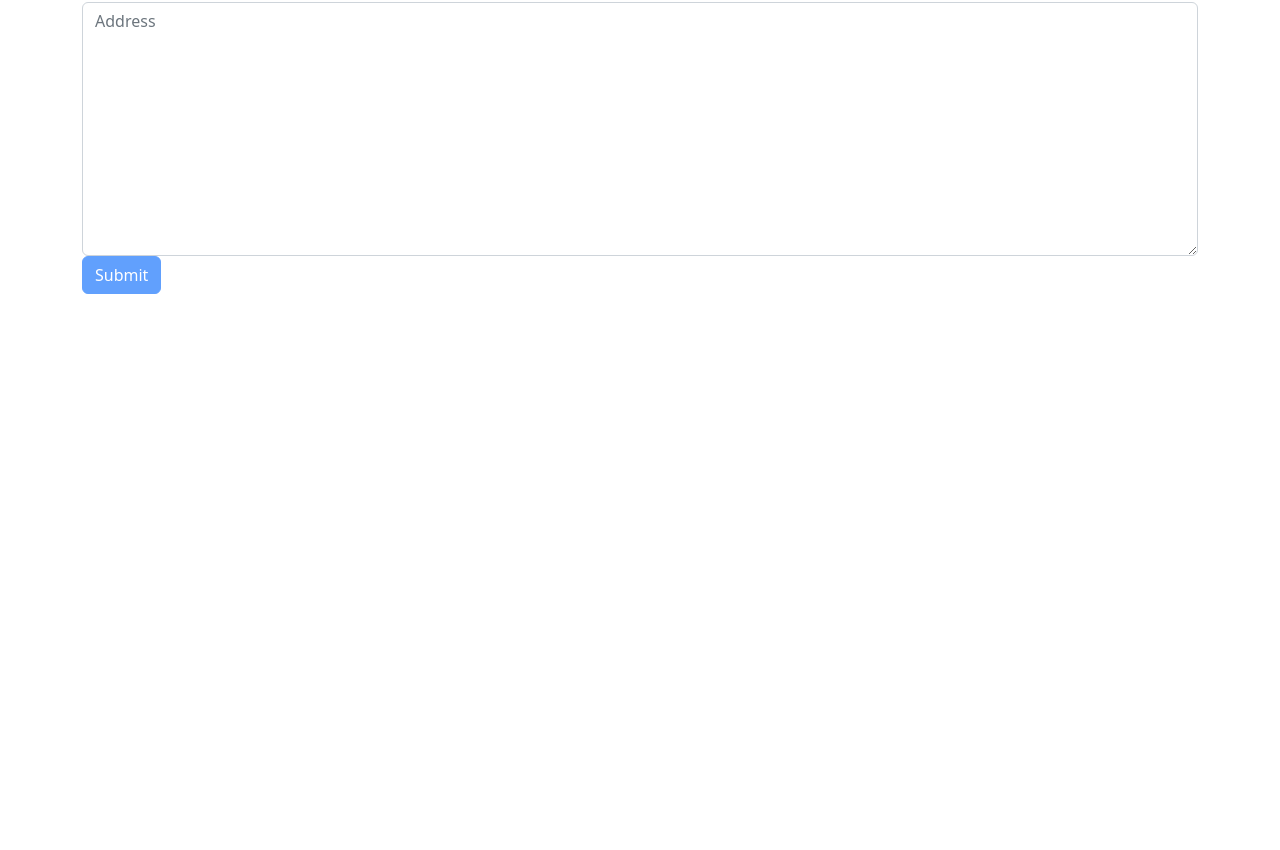
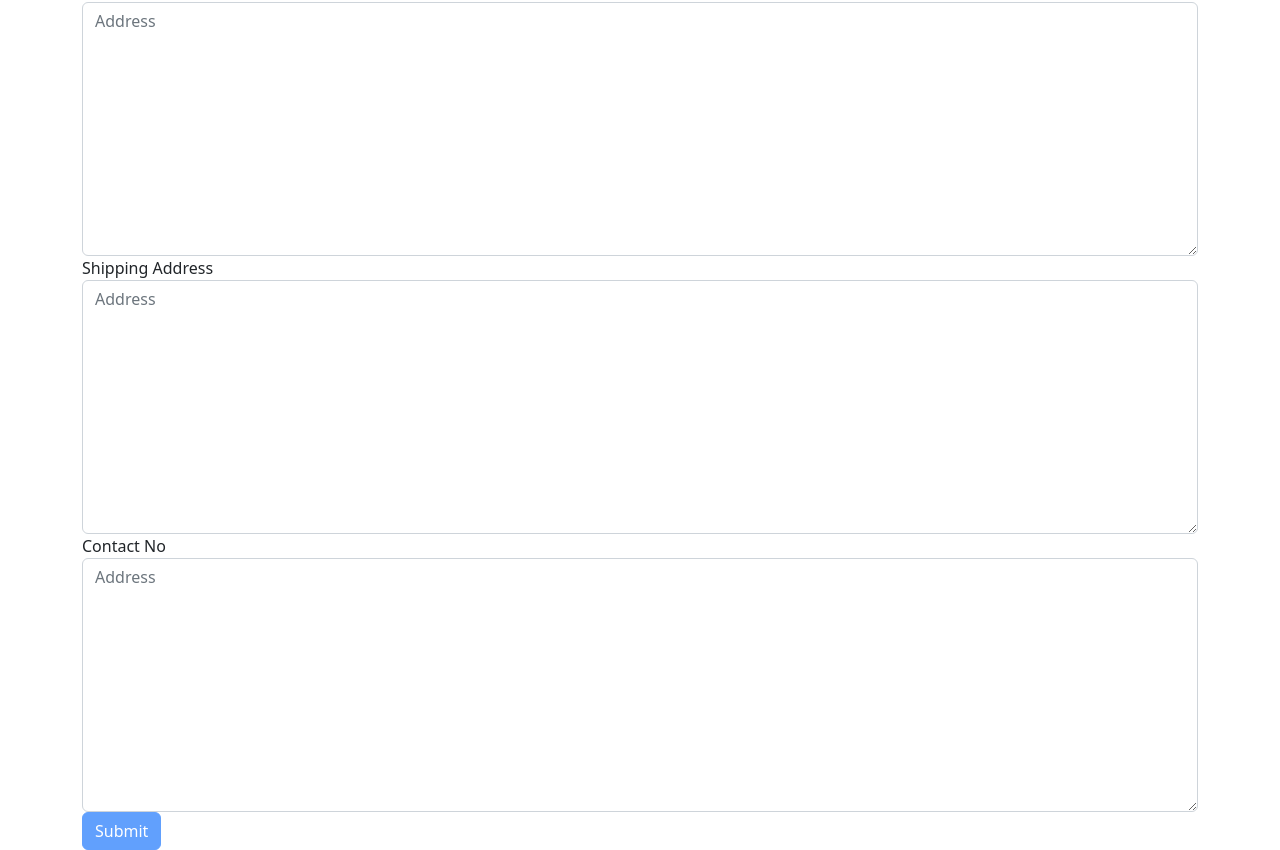
Before and after one commit to pramotepon/angular_learning, an Angular app: page / in a window 1280 px wide. Shown: the part 250-1100 px from the top of the page. Before the commit the page ends 800 px from the top, so only its background shows below. Built offline with nearby package versions, Linux system fonts and the light colour scheme.

Commit message:
Reactive form: How to nest form group?

```diff
--- a/src/app/app.component.html
+++ b/src/app/app.component.html
@@ -1,7 +1,7 @@
 <div class="container mt-5">
   <div class="form-area">
     <h1>Reactive form</h1>
-    <form [formGroup]='form' (ngSubmit)="onSubmit()">
+    <form [formGroup]="form" (ngSubmit)="onSubmit()">
       <div class="form-group">
         <label>First Name</label>
         <input
@@ -15,8 +15,8 @@
           class="alert alert-danger"
           *ngIf="fullname.touched && fullname.invalid"
         >
-          <div *ngIf="fullname.errors?.required" >Required</div>
-          <div *ngIf="fullname.errors?.minlength" >Length</div>
+          <div *ngIf="fullname.errors?.required">Required</div>
+          <div *ngIf="fullname.errors?.minlength">Length</div>
         </div>
       </div>
 
@@ -29,15 +29,13 @@
           name="email"
           formControlName="email"
         />
-        <div
-          class="alert alert-danger"
-          *ngIf="Email.touched && Email.invalid"
-        >
-          <div *ngIf="Email.errors?.required" >Required</div>
-          <!-- <div *ngIf="Email.errors?.pattern" >Pattern</div> -->
-          <div *ngIf="Email.errors?.email" >Pattern</div>
+        <div class="alert alert-danger" *ngIf="Email.touched && Email.invalid">
+          <div *ngIf="Email.errors?.required">Required</div>
+          <div *ngIf="Email.errors?.email">Pattern</div>
         </div>
       </div>
+
+      <div formGroupName="contactDetails">
         <div class="form-group">
           <label>Address</label>
           <textarea
@@ -52,10 +50,50 @@
             class="alert alert-danger"
             *ngIf="Address.touched && Address.invalid"
           >
-          <div *ngIf="Address.errors?.required" >Required</div>
+            <div *ngIf="Address.errors?.required">Required</div>
           </div>
         </div>
-      <button type="submit" class="btn btn-primary" [disabled]="form.invalid">Submit</button>
+
+        <div class="form-group">
+          <label>Shipping Address</label>
+          <textarea
+            cols="30"
+            rows="10"
+            placeholder="Address"
+            class="form-control"
+            name="shippingAddress"
+            formControlName="shippingAddress"
+          ></textarea>
+          <div
+            class="alert alert-danger"
+            *ngIf="ShippingAddress.touched && ShippingAddress.invalid"
+          >
+            <div *ngIf="ShippingAddress.errors?.required">Required</div>
+          </div>
+        </div>
+
+        <div class="form-group">
+          <label>Contact No</label>
+          <textarea
+            cols="30"
+            rows="10"
+            placeholder="Address"
+            class="form-control"
+            name="contactNo"
+            formControlName="contactNo"
+          ></textarea>
+          <div
+            class="alert alert-danger"
+            *ngIf="Contact.touched && Contact.invalid"
+          >
+            <div *ngIf="Contact.errors?.required">Required</div>
+            <div *ngIf="Contact.errors?.pattern">Pattern</div>
+          </div>
+        </div>
+      </div>
+      <button type="submit" class="btn btn-primary" [disabled]="form.invalid">
+        Submit
+      </button>
     </form>
   </div>
 </div>
--- a/src/app/app.component.ts
+++ b/src/app/app.component.ts
@@ -9,7 +9,7 @@ import { FormControl, NgForm, FormGroup, Validators } from '@angular/forms';
 export class AppComponent {
   form: any;
   emailRegex: string = "[a-z0-9._%+\-]+@[a-z0-9.\-]+\.[a-z]{2,}$";
-
+  contactRegex: string = "[789][0-9]{9}";
   constructor() {
     this.form = new FormGroup({
       fullName: new FormControl('', [
@@ -21,7 +21,14 @@ export class AppComponent {
         // Validators.pattern(this.emailRegex)
         Validators.email
       ]),
-      address: new FormControl('', Validators.required)
+      contactDetails: new FormGroup({
+        address: new FormControl('', Validators.required),
+        shippingAddress: new FormControl('', Validators.required),
+        contactNo: new FormControl('', [
+          Validators.required,
+          Validators.pattern(this.contactRegex)
+        ])
+      })
     });
   }
 
@@ -34,11 +41,18 @@ export class AppComponent {
   }
 
   get Address(){
-    return this.form.get('address')
+    return this.form.get('contactDetails.address')
+  }
+
+  get ShippingAddress(){
+    return this.form.get('contactDetails.shippingAddress')
+  }
+
+  get Contact(){
+    return this.form.get('contactDetails.contactNo')
   }
 
   onSubmit(){
     console.log(this.form.value);
-
   }
 }
```
Also changed, not shown: 1 other file (tests, documents, lock files or other folders). Lines whose indentation alone changed are shown as unchanged.
